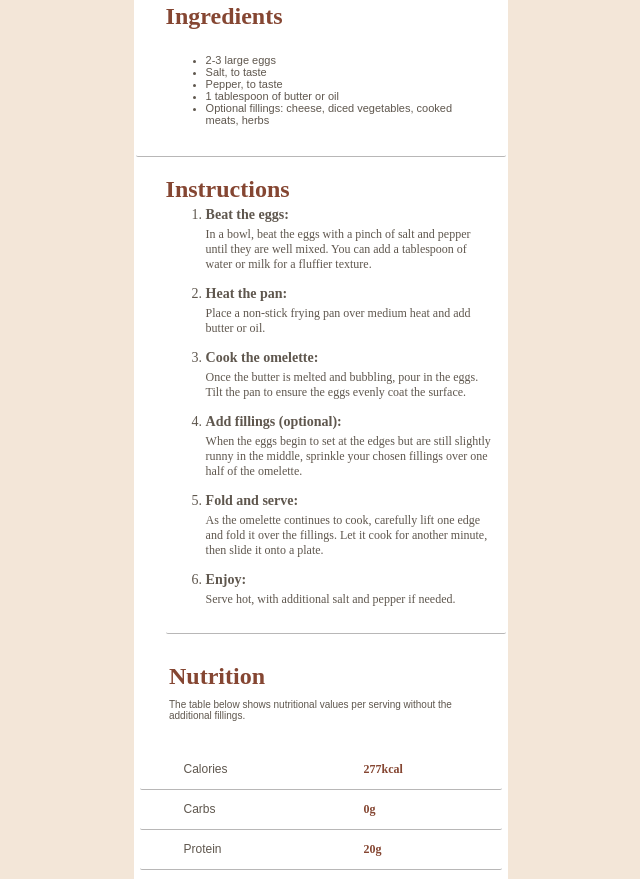
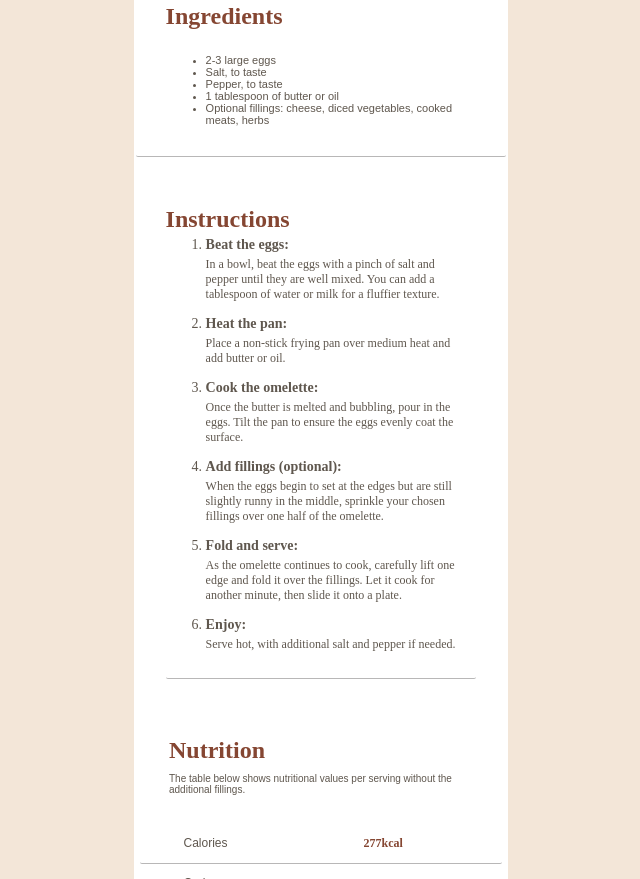
Before and after one commit to Divyamsharma-18/Recipe-Page-, a plain HTML site: page index.html in a window 1280 px wide. Shown: the part 623-1502 px from the top of the page, without its empty margins (319-959 px from the left). Drawn offline with Linux system fonts and the light colour scheme.

Commit message:
Update style.css

```diff
--- a/style.css
+++ b/style.css
@@ -102,7 +102,7 @@ img{
 main{
     display: flex;
     flex-direction: column;
-    margin-left: 8%;
+    margin: 8%;
     border-bottom: 1px solid rgb(184, 183, 183);
     border-radius: 2px;
 }
```
